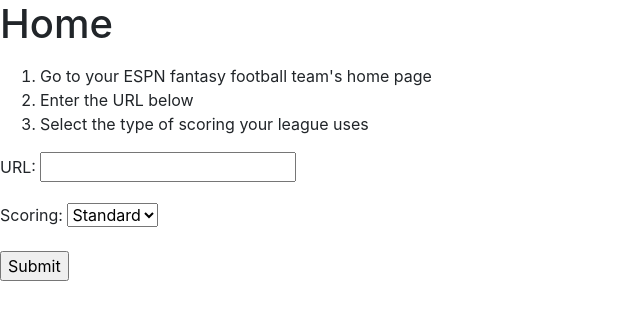
After one commit to melissayee/fantasy_football_tiers, a Django app: page / in a window 1280 px wide. The commit adds this page. Shown: the top 320 px of the page, without its empty margins (0-640 px from the left). Run offline with Django 3.2, Linux system fonts and the light colour scheme; some libraries are stand-ins or nearby versions.

Commit message:
Added matchup, and changed team view

```diff
--- a/tiers/constants.py
+++ b/tiers/constants.py
@@ -1,4 +1,6 @@
 tier_url = 'https://s3-us-west-1.amazonaws.com/fftiers/out/text_{p}{s}.txt'
+
+season = 2020
 
 lineup_dict = {0: 'QB',
                1: 'TQB',
--- /dev/null
+++ b/tiers/forms.py
@@ -0,0 +1,12 @@
+from django import forms
+
+SCORING_CHOICES = [
+    ('standard', 'Standard'),
+    ('HALF', 'Half PPR'),
+    ('PPR', 'PPR'),
+]
+
+
+class TeamForm(forms.Form):
+    url = forms.CharField(label='URL', max_length=200)
+    scoring = forms.CharField(label='Scoring', widget=forms.Select(choices=SCORING_CHOICES))
--- /dev/null
+++ b/tiers/templates/tiers/home.html
@@ -0,0 +1,23 @@
+{% extends 'tiers/base.html' %}
+
+{% block title %}
+    Home
+{% endblock %}
+
+{% block content %}
+    <h1>Home</h1>
+    <p>
+        <ol>
+            <li>Go to your ESPN fantasy football team's home page
+            <li>Enter the URL below
+            <li>Select the type of scoring your league uses
+        </ol>
+    </p>
+
+    <form action="/" method="post">
+        {% csrf_token %}
+        {{ form.as_p }}
+        <input type="submit" value="Submit">
+    </form>
+
+{% endblock %}
--- a/tiers/urls.py
+++ b/tiers/urls.py
@@ -2,7 +2,9 @@ from django.urls import path, include
 from . import views
 
 urlpatterns = [
-    path('tiers/<str:scoring>/<str:position>', views.view_tiers, name='tiers'),
-    path('<str:scoring>/<int:league_id>/', views.all_players, name='all_players'),
-    path('<int:league_id>/<int:team_id>', views.view_team, name='team'),
+    path('', views.home, name='home'),
+    path('tiers/<str:scoring>', views.view_tiers, name='tiers'),
+    path('all_players/<str:scoring>/<int:league_id>/', views.all_players, name='all_players'),
+    path('roster/<str:scoring>/<int:league_id>/<int:team_id>', views.view_team, name='team'),
+    path('matchup/<str:scoring>/<int:league_id>/<int:team_id>', views.view_matchup, name='matchup'),
 ]
--- a/tiers/views.py
+++ b/tiers/views.py
@@ -1,18 +1,44 @@
+import json
+import re
 import requests
 import urllib.request
-import json
-import re
 
-from django.shortcuts import render
+from django.shortcuts import render, redirect
 from operator import itemgetter
+from urllib.parse import parse_qs
 
-from tiers.constants import lineup_dict, lineup_order, position_dict, tier_url, team_ids
+from tiers.constants import lineup_dict, lineup_order, position_dict, season, tier_url, team_ids
+from tiers.forms import TeamForm
 
 # Create your views here.
 
 
-def all_players(request, league_id, scoring='standard', year='2020'):
+def home(request):
+    # If the user has submitted their ESPN url and scoring
+    if request.method == 'POST':
+        # Check whether form is valid
+        form = TeamForm(request.POST)
+        if form.is_valid():
+            parsed_url = urllib.parse.urlparse(form.cleaned_data['url'])
 
+            league_id = parse_qs(parsed_url.query)['leagueId'][0]
+            team_id = parse_qs(parsed_url.query)['teamId'][0]
+
+            # Redirect the the team page
+            return redirect('team', scoring=form.cleaned_data['scoring'], league_id=league_id, team_id=team_id)
+
+        else:
+            return redirect('home')
+
+    # if a GET (or any other method) we'll create a blank form
+    else:
+        form = TeamForm()
+    context = {'form': form}
+
+    return render(request, 'tiers/home.html', context)
+
+
+def all_players(request, league_id, scoring='standard', year=season):
     response = requests.get(f'https://fantasy.espn.com/apis/v3/games/ffl/seasons/{year}/segments/0/leagues/{league_id}?&view=kona_player_info',
                             headers={'x-fantasy-filter': json.dumps({"players": {"filterStatus": {"value": ["FREEAGENT", "WAIVERS"]}}})})
     players = response.json()['players']
@@ -33,7 +59,6 @@ def all_players(request, league_id, scoring='standard', year='2020'):
     player_dict = {position_dict[position]: [] for position in position_dict}
 
     for player in players:
-
         # If player's position doesn't exist in tier (ie. not in lineup_dict constant), ignore the player
         if player['player']['defaultPositionId'] in position_dict:
 
@@ -69,7 +94,7 @@ def all_players(request, league_id, scoring='standard', year='2020'):
     return render(request, 'tiers/all_players.html', context)
 
 
-def view_team(request, team_id, league_id, scoring='standard', year='2020'):
+def view_team(request, team_id, league_id, scoring='standard', year=season):
     # Get team info
     response = requests.get(f'https://fantasy.espn.com/apis/v3/games/ffl/seasons/{year}/segments/0/leagues/{league_id}')
     team_info = [x for x in response.json()['teams'] if x['id'] == team_id][0]
@@ -78,6 +103,14 @@ def view_team(request, team_id, league_id, scoring='standard', year='2020'):
     # Get roster info
     response = requests.get(f'https://fantasy.espn.com/apis/v3/games/ffl/seasons/{year}/segments/0/leagues/{league_id}?forTeamId={team_id}&view=mRoster')
     roster = response.json()['teams'][0]['roster']['entries']
+
+    # Get free agent info
+    response = requests.get(f'https://fantasy.espn.com/apis/v3/games/ffl/seasons/{year}/segments/0/leagues/{league_id}?&view=kona_player_info',
+                            headers={'x-fantasy-filter': json.dumps({"players": {"filterStatus": {"value": ["FREEAGENT", "WAIVERS"]}}})})
+    free_agents = response.json()['players']
+
+    # Organize Free Agents by position
+    free_agent_dict = {position_dict[position]: [] for position in position_dict}
 
     tiers = {}
 
@@ -95,55 +128,187 @@ def view_team(request, team_id, league_id, scoring='standard', year='2020'):
     roster_dict = {}
 
     for player in roster:
-        temp = {'id': player['playerId'],
-                'lineup_slot': lineup_dict[player['lineupSlotId']],
-                'name': player['playerPoolEntry']['player']['fullName'],
-                'team': player['playerPoolEntry']['player']['proTeamId'],
-                'position': position_dict[player['playerPoolEntry']['player']['defaultPositionId']],
-                'status': player['playerPoolEntry']['player']['injured'],
-                'tier': 'Not Ranked'}
+        team_player = {'id': player['playerId'],
+                       'lineup_slot': lineup_dict[player['lineupSlotId']],
+                       'name': player['playerPoolEntry']['player']['fullName'],
+                       'team': player['playerPoolEntry']['player']['proTeamId'],
+                       'position': position_dict[player['playerPoolEntry']['player']['defaultPositionId']],
+                       'status': player['playerPoolEntry']['player']['injured'],
+                       'tier': 'Not Ranked'}
 
-        for tier in tiers[temp['position']]:
+        for tier in tiers[team_player['position']]:
             # Change the name of the DST team to match the source (ie. Rams D/ST to Los Angeles Rams)
-            if temp['position'] == 'D/ST':
-                name = team_ids[temp['team']]
+            if team_player['position'] == 'D/ST':
+                name = team_ids[team_player['team']]
             else:
-                name = temp['name']
+                name = team_player['name']
 
             if name in tier[1]:
-                temp['tier'] = tier[0]
+                team_player['tier'] = tier[0]
 
         # Set the lineup order values
-        temp['lineup_order'] = lineup_order[temp['lineup_slot']]
+        team_player['lineup_order'] = lineup_order[team_player['lineup_slot']]
 
-        roster_dict[temp['id']] = temp
+        roster_dict[team_player['id']] = team_player
 
     # Reorder the dictionary to appear in proper lineup order to match ESPN
     lst = sorted(roster_dict, key=lambda x: (roster_dict[x]['lineup_order']))
     roster_dict = {k: roster_dict[k] for k in lst}
 
+    # Match free agents with tiers
+    for player in free_agents:
+        # If player's position doesn't exist in tier (ie. not in lineup_dict constant), ignore the player
+        if player['player']['defaultPositionId'] in position_dict:
+
+            temp = {'id': player['id'],
+                    'name': player['player']['fullName'],
+                    'status': player['status'],
+                    'position': position_dict[player['player']['defaultPositionId']],
+                    'team': player['player']['proTeamId'],
+                    'tier': 'Not Ranked'}
+
+            for tier in tiers[temp['position']]:
+                # Change the name of the DST team to match the source (ie. Rams D/ST to Los Angeles Rams)
+                if temp['position'] == 'D/ST':
+                    name = team_ids[temp['team']]
+                else:
+                    name = temp['name']
+
+                if name in tier[1]:
+                    # Gets the actual tier number from the Tier string for ordering
+                    temp['tier'] = int((re.search(r'\d+$', tier[0])).group())
+
+            # If the player is not ranked, don't include them in the results
+            if temp['tier'] != 'Not Ranked':
+                free_agent_dict[temp['position']].append(temp)
+
+    # Reorder the dictionaries by tier so they can be displayed in ascending order
+    ordered_players = {}
+    for position, value in free_agent_dict.items():
+        ordered_players[position] = sorted(value, key=itemgetter('tier'))
+
     context = {'team_name': team_name,
-               'roster': roster_dict}
+               'roster': roster_dict,
+               'free_agents': ordered_players}
 
     return render(request, 'tiers/view_team.html', context)
 
 
-def view_tiers(request, scoring, position):
-    tiers = get_tiers(scoring, position)
-    tier_dict = {}
-    for tier in tiers:
-        tier_dict[tier[0]] = tier[1]
+def view_matchup(request, team_id, league_id, scoring='standard', year=season):
+    # Get the current matchup period to find team's opponent
+    response = requests.get(f'https://fantasy.espn.com/apis/v3/games/ffl/seasons/{year}/segments/0/leagues/{league_id}?view=mMatchupScore')
+    matchup_id = response.json()['status']['currentMatchupPeriod']
 
-    context = {'tiers': tier_dict}
+    matchup = [x for x in response.json()['schedule'] if ((x['matchupPeriodId'] == matchup_id) and
+                                                          ((x['home']['teamId'] == team_id) or
+                                                           (x['away']['teamId'] == team_id)))][0]
+
+    if matchup['home']['teamId'] == team_id:
+        opponent_id = matchup['away']['teamId']
+    else:
+        opponent_id = matchup['home']['teamId']
+
+    teams = {'team': team_id,
+             'opponent': opponent_id}
+
+    # Loop through teams to get info and rosters
+    team_info = {}
+    for key, value in teams.items():
+        response = requests.get(f'https://fantasy.espn.com/apis/v3/games/ffl/seasons/{year}/segments/0/leagues/{league_id}')
+        team_info[key] = {'team_id': value}
+        info = [x for x in response.json()['teams'] if x['id'] == value][0]
+        team_info[key]['team_name'] = f'{info["location"]} {info["nickname"]}'
+
+        # Get roster info
+        response = requests.get(f'https://fantasy.espn.com/apis/v3/games/ffl/seasons/{year}/segments/0/leagues/{league_id}?forTeamId={value}&view=mRoster')
+        team_info[key]['roster'] = response.json()['teams'][0]['roster']['entries']
+
+    # Get tiers for all positions
+    tiers = {}
+    for position_id, position_name in position_dict.items():
+        if position_name == 'D/ST':
+            position_name = 'DST'
+
+        tiers[position_name] = get_tiers(scoring, position_name)
+
+    # Update DST to D/ST
+    tiers['D/ST'] = tiers.pop('DST')
+
+    # For team and opponent, match players with tiers
+    for team, ids in teams.items():
+        roster_dict = {}
+        for player in team_info[team]['roster']:
+            team_player = {'id': player['playerId'],
+                           'lineup_slot': lineup_dict[player['lineupSlotId']],
+                           'name': player['playerPoolEntry']['player']['fullName'],
+                           'team': player['playerPoolEntry']['player']['proTeamId'],
+                           'position': position_dict[player['playerPoolEntry']['player']['defaultPositionId']],
+                           'status': player['playerPoolEntry']['player']['injured'],
+                           'tier': 'Not Ranked'}
+
+            for tier in tiers[team_player['position']]:
+                # Change the name of the DST team to match the source (ie. Rams D/ST to Los Angeles Rams)
+                if team_player['position'] == 'D/ST':
+                    name = team_ids[team_player['team']]
+                else:
+                    name = team_player['name']
+
+                if name in tier[1]:
+                    team_player['tier'] = tier[0]
+
+            # Set the lineup order values
+            team_player['lineup_order'] = lineup_order[team_player['lineup_slot']]
+
+            roster_dict[team_player['id']] = team_player
+
+            # Reorder the dictionary to appear in proper lineup order to match ESPN
+            lst = sorted(roster_dict, key=lambda x: (roster_dict[x]['lineup_order']))
+            roster_dict = {k: roster_dict[k] for k in lst}
+
+        # Reassign roster in team_info dict to players with tiers
+        team_info[team]['roster'] = roster_dict
+
+    context = {'team_info': team_info,
+               'roster': team_info['team'],
+               'opponent': team_info['opponent']
+               }
+
+    return render(request, 'tiers/view_matchup.html', context)
+
+
+def view_tiers(request, scoring):
+    all_positions = {}
+    # Show scoring for all positions
+    for position_id, position_name in position_dict.items():
+        if position_name == 'D/ST':
+            position_name = 'DST'
+
+        all_positions[position_name] = get_tiers(scoring, position_name)
+
+    # Update DST to D/ST
+    all_positions['D/ST'] = all_positions.pop('DST')
+
+    # Make a separate dictionary for each tier for each position
+    for position, tier_list in all_positions.items():
+        tier_dict = {position: []}
+        for tier in tier_list:
+            tier_dict[position].append({tier[0]: tier[1]})
+
+        all_positions[position] = tier_dict[position]
+
+    context = {'tiers': all_positions,
+               'scoring': scoring}
 
     return render(request, 'tiers/tiers.html', context)
 
 
 # Gets the list of tiers from borischen.co based on the scoring type and the position
 def get_tiers(scoring, position):
-    if scoring == 'standard':
+    # For QB, K, and DST positions, the scoring is standard
+    if (scoring == 'standard') or (position in ['QB', 'K', 'DST']):
         with urllib.request.urlopen(tier_url.replace('{p}', position).replace('{s}', '')) as url:
             tiers = url.read().decode('utf-8').rstrip().split('\n')
+    # Need to specify the scoring if the position is not QB, K, or DST
     else:
         with urllib.request.urlopen(tier_url.replace('{p}', position).replace('{s}', f'-{scoring}')) as url:
             tiers = url.read().decode('utf-8').rstrip().split('\n')
```
Also changed, not shown: tiers/templates/tiers/tiers.html (+9 -3 lines), tiers/templates/tiers/view_matchup.html (added, +58 -0 lines), tiers/templates/tiers/view_team.html (+34 -0 lines).
